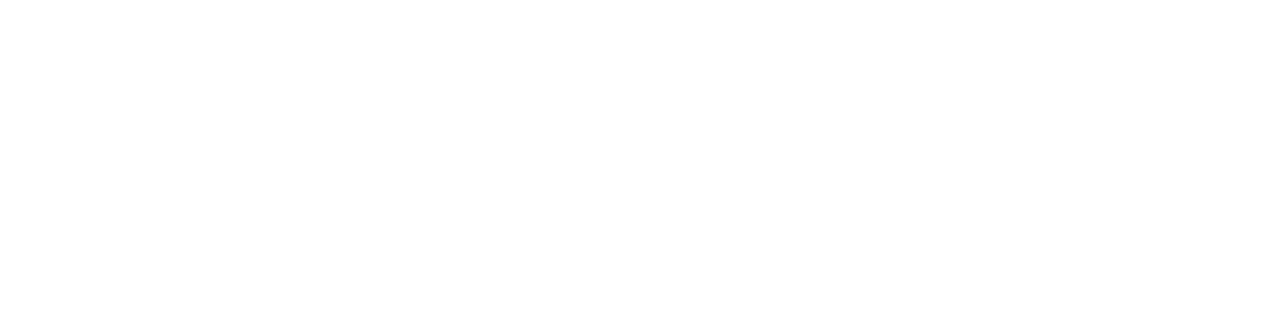
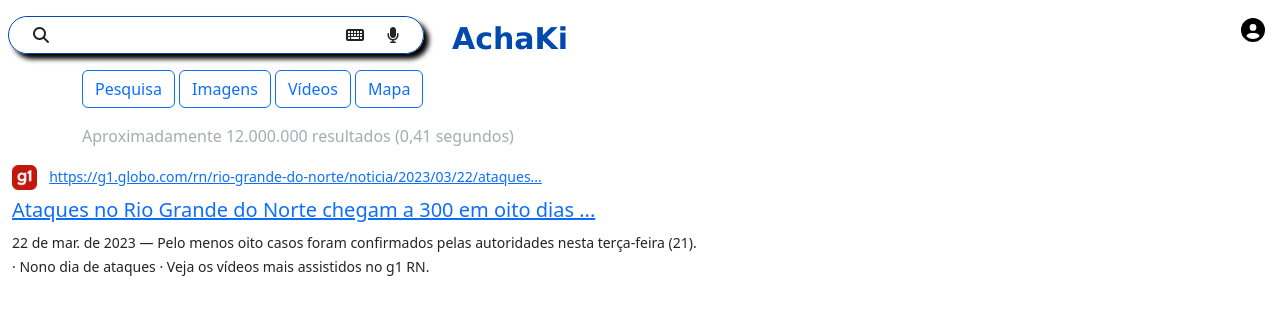
Before and after one commit to gabriel360p/AchaKi, a plain HTML site: page AchaKi/results.html in a window 1280 px wide. Drawn offline with nearby package versions, Linux system fonts and the light colour scheme.

Commit message:
atualizando páginas

```diff
--- a/AchaKi/results.html
+++ b/AchaKi/results.html
@@ -0,0 +1,100 @@
+<!doctype html>
+<html lang="en">
+
+<head>
+  <title>Title</title>
+  <!-- Required meta tags -->
+  <meta charset="utf-8">
+  <meta name="viewport" content="width=device-width, initial-scale=1, shrink-to-fit=no">
+
+  <!-- Bootstrap CSS v5.2.1 -->
+  <link href="https://cdn.jsdelivr.net/npm/bootstrap@5.2.1/dist/css/bootstrap.min.css" rel="stylesheet"
+    integrity="sha384-iYQeCzEYFbKjA/T2uDLTpkwGzCiq6soy8tYaI1GyVh/UjpbCx/TYkiZhlZB6+fzT" crossorigin="anonymous">
+
+    <!-- awesome icons -->
+    <script src="https://kit.fontawesome.com/065cbb313e.js" crossorigin="anonymous"></script>
+
+</head>
+
+<body>
+  <header>
+    <div class="container-fluid">
+        <div class="row">
+            <div class="col mx-2">
+                <div class="row mt-3">
+                    <div class="input-group mb-3" style="border-radius: 25px; border: solid 1px; border-color: #004AAD; box-shadow: 5px 5px 5px black;">
+                      <button class="input-group-text" id="basic-addon1" style="border:none; background-color: white;"><i class="fa-solid fa-magnifying-glass"></i></button>
+
+                      <input type="text" class="form-control" placeholder="" style=" border:none; border-right:none;" aria-label="Username" aria-describedby="basic-addon1">
+
+                      <button class="input-group-text" id="basic-addon1" style="border:none; background-color: white;"><i class="fa-solid fa-keyboard"></i></button>
+                      <button class="input-group-text" id="basic-addon1" style="border:none; background-color: white;"><i class="fa-solid fa-microphone"></i></button>
+
+                    </div>
+                </div>
+            </div>
+            <div class="col mx-2">
+                <div style="display: flex; align-items: center;" class=" mt-3 ">
+                    <span style="font-size: 30px; color: #004AAD; font-family:'Lucida Sans', 'Lucida Sans Regular', 'Lucida Grande', 'Lucida Sans Unicode', Geneva, Verdana, sans-serif; font-weight:bolder;" >AchaKi</span>
+                </div>
+            </div>
+            <div class="col mt-3" style="display: flex; justify-content: end;">
+                <a class="navbar-brand" href="#">
+                  <img src="assets/circle-user.svg" alt="Bootstrap" width="30" height="24">
+                </a>
+            </div>
+        </div>
+    </div>
+    <div class="container">
+        <div class="row">
+            <div class="col">
+                <div class="">
+                    <a href="" class="btn btn-outline-primary">Pesquisa</a>
+                    <a href="" class="btn btn-outline-primary">Imagens</a>
+                    <a href="" class="btn btn-outline-primary">Vídeos</a>
+                    <a href="" class="btn btn-outline-primary">Mapa</a>
+                </div>
+            </div>
+        </div>
+        <div class="row mt-3">
+            <span class="text-secondary" style="opacity: 60%;">Aproximadamente 12.000.000 resultados (0,41 segundos)</span>
+        </div>
+  </header>
+  <main>
+
+    <div class="container-fluid mt-3">
+        <div class="row">
+            <div class="col-12">
+                <img src="assets/g1.png" alt="" style="width: 25px;">
+                <small class="mx-2">
+                    <a href="https://g1.globo.com/rn/rio-grande-do-norte/noticia/2023/03/22/ataques-no-rio-grande-do-norte-chegam-a-300-em-oito-dias-diz-governo.ghtml">
+                        https://g1.globo.com/rn/rio-grande-do-norte/noticia/2023/03/22/ataques...
+                    </a>
+                </small>
+
+                <h5 class="mt-2">
+                    <a href="https://g1.globo.com/rn/rio-grande-do-norte/noticia/2023/03/22/ataques-no-rio-grande-do-norte-chegam-a-300-em-oito-dias-diz-governo.ghtml"> Ataques no Rio Grande do Norte chegam a 300 em oito dias ...</a>
+                </h5>
+                <small>
+                    22 de mar. de 2023 — Pelo menos oito casos foram confirmados pelas autoridades nesta terça-feira (21). </br>
+                    · Nono dia de ataques · Veja os vídeos mais assistidos no g1 RN.
+                </small>
+            </div>
+        </div>
+    </div>
+
+  </main>
+  <footer>
+    <!-- place footer here -->
+  </footer>
+  <!-- Bootstrap JavaScript Libraries -->
+  <script src="https://cdn.jsdelivr.net/npm/@popperjs/core@2.11.6/dist/umd/popper.min.js"
+    integrity="sha384-oBqDVmMz9ATKxIep9tiCxS/Z9fNfEXiDAYTujMAeBAsjFuCZSmKbSSUnQlmh/jp3" crossorigin="anonymous">
+  </script>
+
+  <script src="https://cdn.jsdelivr.net/npm/bootstrap@5.2.1/dist/js/bootstrap.min.js"
+    integrity="sha384-7VPbUDkoPSGFnVtYi0QogXtr74QeVeeIs99Qfg5YCF+TidwNdjvaKZX19NZ/e6oz" crossorigin="anonymous">
+  </script>
+</body>
+
+</html>
```
Also changed, not shown: AchaKi/index.html (+25 -21 lines), AchaKi/assets/coca.jpeg (added), AchaKi/assets/dell.jpeg (added), AchaKi/assets/g1.png (added), AchaKi/assets/rexona.jpeg (added), AchaKi/assets/rexona.jpg (deleted), AchaKi/assets/show.png (added).
